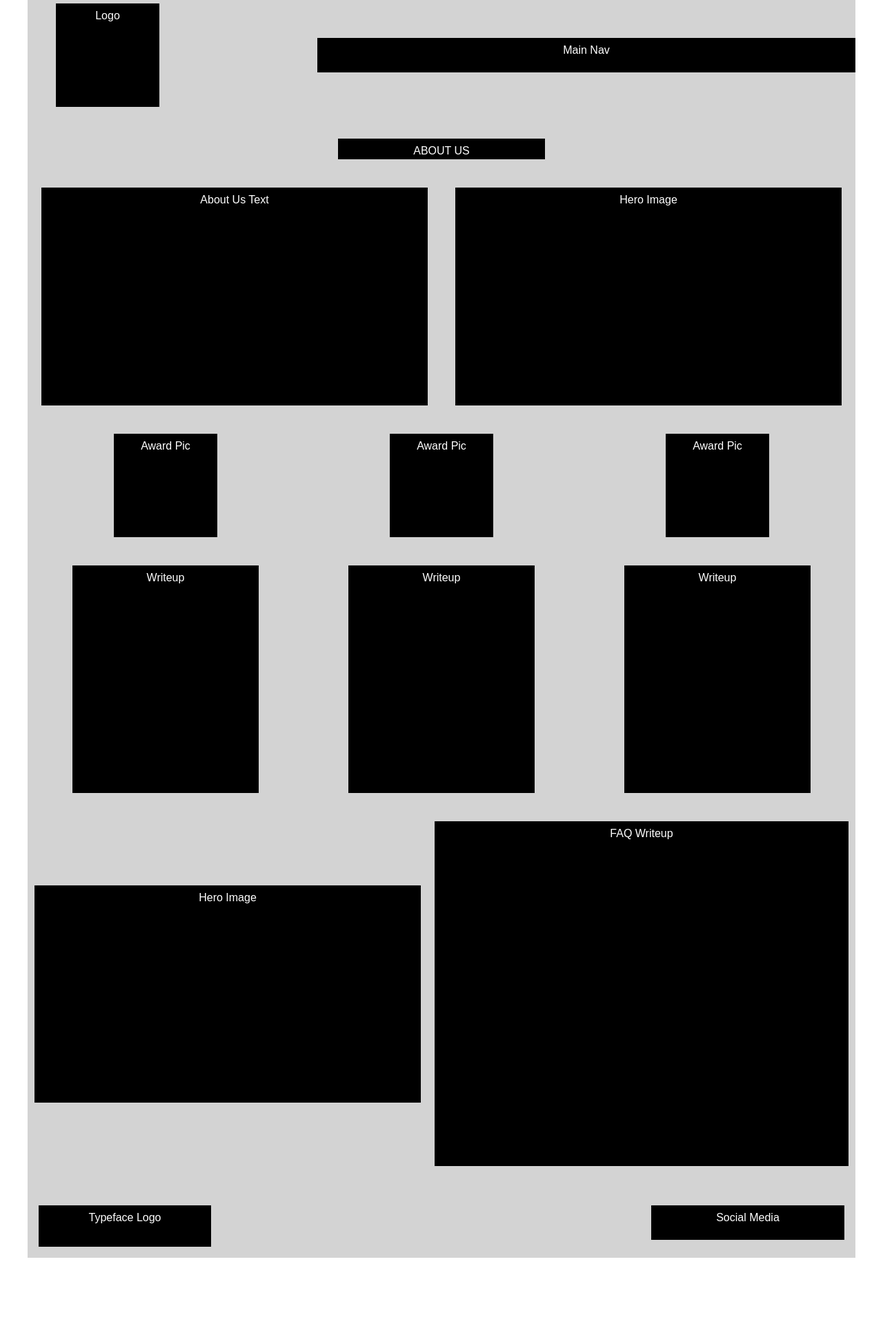
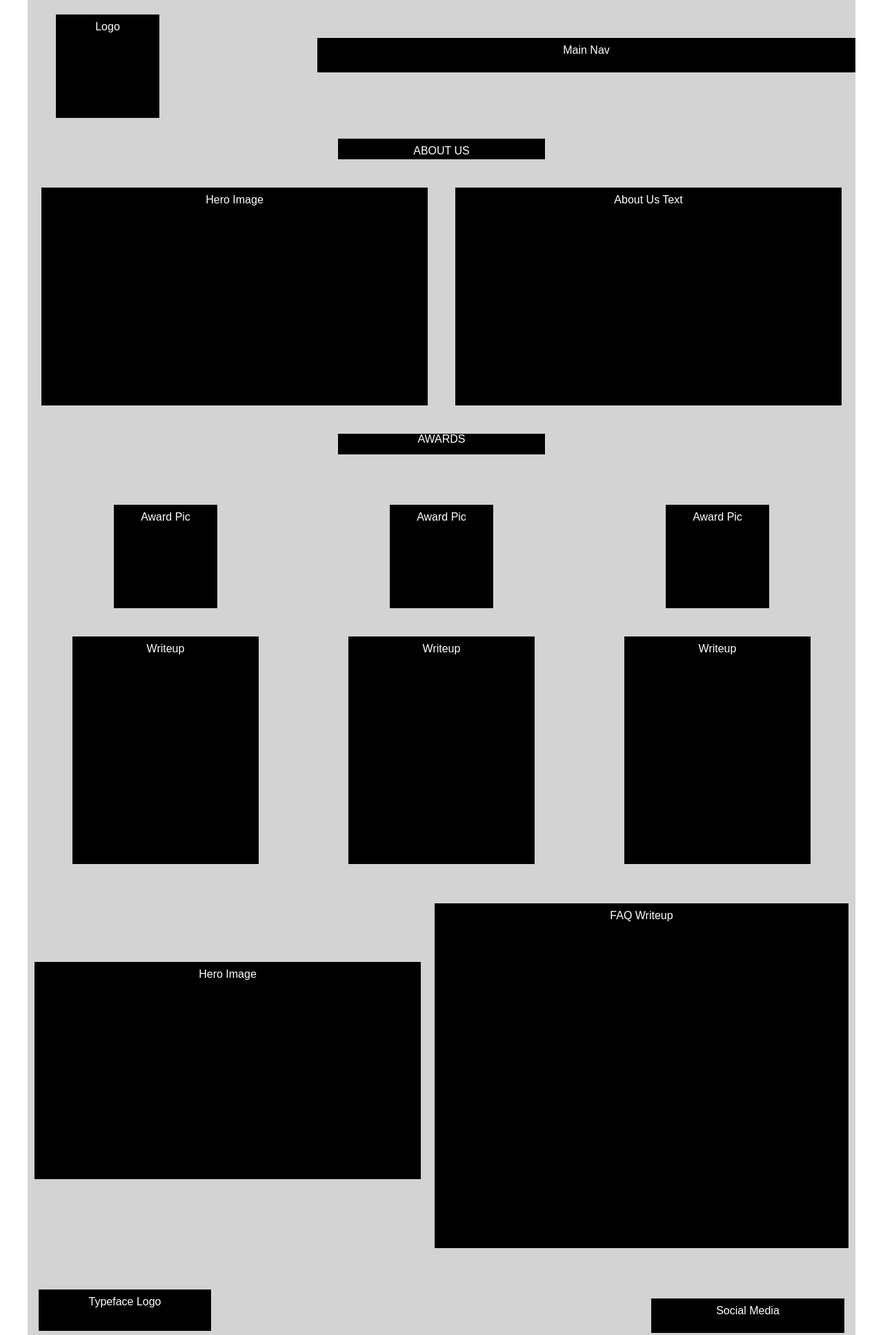
Before and after one commit to jmillermedia/miller_j_project3, a plain HTML site: page index.html in a window 1280 px wide. Shown: the top 1936 px of the page at 69% size. Before the commit the page ends 1824 px from the top, so only its background shows below. Drawn offline with Linux system fonts and the light colour scheme.

Commit message:
Responsive Design Complete

```diff
--- a/css/main.css
+++ b/css/main.css
@@ -1,4 +1,4 @@
-/* CSS STYLESHEET START */
+/* Main Setup Start */
 
 body {
 	font-family: arial, sans-serif;
@@ -20,12 +20,363 @@ p {
 }
 
 #wrapper {
+	width: 100%;
+	margin: 0 auto;
+	background-color: lightgrey;
+}
+
+#logo {
+	position: absolute;
+	color: white;
+	background-color: rgb(109, 109, 109);
+	width: 150px;
+	height: 150px;
+	left: 50%;
+	margin-left: -75px;
+	margin-top: 32px;
+	z-index: 1;
+}
+
+.burgerNav {
+	position: absolute;
+	margin-left: 32px;
+	margin-top: 16px;
+	cursor: pointer;
+}
+
+.bar1, .bar2, .bar3 {
+	width: 35px;
+	height: 3px;
+	background-color: rgb(160, 160, 160);
+	margin: 6px 0;
+	border-radius: 50px;
+	z-index: 1;
+}
+
+#mainNav {
+	position: relative;
+	color: white;
+	background-color: black;
+	width: 100%;
+	height: 160px;
+	align-self: center;
+	margin-left: auto;
+	margin-top: 0;
+}
+
+#pageTitle {
+	margin: 0px auto;
+	background-color: black;
+	color: white;
+	margin-top: 41px;
+	margin-bottom: 41px;
+	width: 300px;
+	height: 30px
+}
+
+
+#aboutSection1 {
+	width: 100%;
+	margin: 0px auto;
+	display: flex;
+	flex-direction: column;
+
+}
+
+#heroImage {
+	width: 280px;
+	height: 158px;
+	background-color: black;
+	color: white;
+	order: 0;
+	margin: 0px auto;
+}
+
+#aboutUsText {
+	width: 280px;
+	height: 300px;
+	background-color: black;
+	color: white;
+	margin: 0px auto;
+	margin-top: 32px;
+}
+
+.awardPicWriteup {
+	display: flex;
+	flex-direction: column;
+	justify-content: center;
+	align-items: center;
+	margin-top: 32px;
+}
+
+#awardSection h2 {
+		margin: 0px auto;
+		background-color: black;
+		color: white;
+		margin-top: 41px;
+		/* margin-bottom: 41px; */
+		width: 300px;
+		height: 30px;
+		text-align: center;
+}
+
+#awardEmblems {
+	margin-top: 41px;
+	margin-bottom: 41px;
+	display: flex;
+	flex-direction: column;
+	justify-content: space-around;
+}
+
+.awardEmblem {
+	width: 150px;
+	height: 150px;
+	background-color: black;
+	color: white;
+	margin-bottom: 41px;
+}
+
+.awardWriteup {
+	height: 330px;
+	width: 270px;
+	background-color: black;
+	color: white;
+}
+
+footer {
+	display: flex;
+	padding: 16px;
+}
+
+#FAQ {
+	display: flex;
+	flex-direction: column;
+	justify-content: space-around;
+	align-items: center;
+	margin-bottom: 41px;
+}
+
+#FAQTitle {
+	margin-right: auto;
+}
+
+#FAQheroImage {
+	width: 75%;
+	height: 315px;
+	color: white;
+	background-color: black;
+}
+
+#FAQWriteup {
+	width: 75%;
+	height: 500px;
+	color: white;
+	background-color: black;
+	margin-top: 16px;
+}
+
+#mainFooter {
+	display: flex;
+	flex-direction: column;
+	align-items: center;
+}
+
+#typefaceLogo {
+	width: 250px;
+	height: 60px;
+	background-color: black;
+	color: white;
+	margin: 0 auto;
+}
+
+#socialMedia {
+	width: 280px;
+	height: 50px;
+	background-color: black;
+	color: white;
+	margin: 0 auto;
+	margin-top: 16px;
+}
+
+/* Main setup end */
+
+
+
+@media screen and (min-width: 900px) {
+	.burgerNav {
+		display: none;
+	}
+
+	#mainHeader {
+		display: flex;
+		flex-direction: row;
+		height: 160px;
+	}
+
+	#wrapper {
+		width: 100%;
+		margin: 0 auto;
+		background-color: lightgrey;
+	}
+
+	#logo {
+		position: initial;
+		color: white;
+		background-color: black;
+		width: 150px;
+		height: 150px;
+		align-self: center;
+		margin-left: 41px;
+	}
+
+	#mainNav {
+		color: white;
+		background-color: black;
+		width: 700px;
+		height: 50px;
+		align-self: center;
+		margin-left: auto;
+	}
+
+	#pageTitle {
+		margin: 0px auto;
+		background-color: black;
+		color: white;
+		margin-top: 41px;
+		margin-bottom: 41px;
+		width: 300px;
+		height: 30px
+	}
+
+	#aboutSection1 {
+		display: flex;
+		flex-direction: row;
+		justify-content: space-around;
+		margin-bottom: 41px;
+		margin: 0px auto;
+	}
+
+	#heroImage {
+		width: 400px;
+		height: 300px;
+		background-color: black;
+		color: white;
+		order: 0;
+	}
+
+	#aboutUsText {
+		width: 400px;
+		height: 300px;
+		background-color: black;
+		color: white;
+		margin-top: 0;
+	}
+
+	.awardPicWriteup {
+		display: flex;
+		flex-direction: column;
+		justify-content: center;
+		align-items: center;
+	}
+
+	#awardEmblems {
+		margin-top: 41px;
+		margin-bottom: 41px;
+		display: flex;
+		flex-direction: row;
+		justify-content: space-around;
+	}
+
+	.awardEmblem {
+		width: 150px;
+		height: 150px;
+		background-color: black;
+		color: white;
+		margin-bottom: 41px;
+	}
+
+	.awardWriteup {
+		height: 330px;
+		width: 270px;
+		background-color: black;
+		color: white;
+	}
+
+	footer {
+		display: flex;
+		padding: 16px;
+	}
+
+	#FAQ {
+		display: flex;
+		flex-direction: row;
+		justify-content: space-around;
+		align-items: center;
+		margin-bottom: 41px;
+	}
+
+	#FAQTitle {
+		margin-right: auto;
+	}
+
+	#FAQheroImage {
+		width: 400px;
+		height: 226px;
+		color: white;
+		background-color: black;
+	}
+
+	#FAQWriteup {
+		width: 400px;
+		height: 333px;
+		color: white;
+		background-color: black;
+	}
+
+	#mainFooter {
+		display: flex;
+		flex-direction: row;
+		/* justify-content: space-between; */
+		margin: 0 auto;
+	}
+
+	#typefaceLogo {
+		width: 250px;
+		height: 60px;
+		background-color: black;
+		color: white;
+		margin-left: 0;
+	}
+
+	#socialMedia {
+		width: 280px;
+		height: 50px;
+		background-color: black;
+		color: white;
+		margin-right: 0;
+	}
+}
+/* Desktop Media Query */
+@media screen and (min-width: 1200px) {
+
+	.burgerNav {
+		display: none;
+	}
+
+	#mainHeader {
+		display: flex;
+		flex-direction: row;
+		height: 160px;
+	}
+
+	#wrapper {
 		width: 1200px;
 		margin: 0 auto;
 		background-color: lightgrey;
 	}
 
 	#logo {
+		position: initial;
 		color: white;
 		background-color: black;
 		width: 150px;
@@ -55,16 +406,19 @@ p {
 
 	#aboutSection1 {
 		display: flex;
+		flex-direction: row;
 		justify-content: space-around;
 		margin-bottom: 41px;
+		margin: 0px auto;
 	}
 
 	#heroImage {
+		display: inline;
 		width: 560px;
 		height: 316px;
 		background-color: black;
 		color: white;
-	order: 1;
+		order: 0;
 	}
 
 	#aboutUsText {
@@ -72,6 +426,7 @@ p {
 		height: 316px;
 		background-color: black;
 		color: white;
+		margin-top: 0;
 	}
 
 	.awardPicWriteup {
@@ -135,6 +490,12 @@ footer {
 		background-color: black;
 	}
 
+	.mainFooter {
+		display: flex;
+		flex-direction: row;
+		justify-content: space-between;
+	}
+
 	#typefaceLogo {
 		width: 250px;
 		height: 60px;
@@ -147,5 +508,5 @@ footer {
 		height: 50px;
 		background-color: black;
 		color: white;
-	margin-left: auto;
 	}
+}
--- a/index.html
+++ b/index.html
@@ -3,6 +3,8 @@
 <html lang="en">
 <head>
 	<meta charset="utf-8">
+	<meta http-equiv="x-ua-compatible" content="ie=edge">
+	<meta name="viewport" content="width=device-width, initial-scale=1.0" />
 	<title>About Us Scaffolding</title>
 	<link rel="stylesheet" type="text/css" href="css/reset.css">
 	<link rel="stylesheet" type="text/css" href="css/main.css">
@@ -14,6 +16,11 @@
 		<h2 class="hidden">About Us Header</h2>
 		<div id="logo"><p>Logo</p></div>
 		<div id="mainNav"><p>Main Nav</p></div>
+		<div class="burgerNav">
+			<div class="bar1"></div>
+			<div class="bar2"></div>
+			<div class="bar3"></div>
+		</div>
 	</header>
 
 	<div id="pageTitle"><p>ABOUT US</p></div>
@@ -25,7 +32,7 @@
 	</section>
 
 	<section id="awardSection">
-		<h2 class="hidden">AWARDS</h2>
+		<h2>AWARDS</h2>
 		<div id="awardEmblems">
 
 			<div class="awardPicWriteup">
@@ -63,13 +70,13 @@
 		<div id="FAQWriteup"><p>FAQ Writeup</p></div>
 	</section>
 
-	<footer>
+	<footer id="mainFooter">
 		<h2 class="hidden">Footer Section</h2>
 		<div id="typefaceLogo"><p>Typeface Logo</p></div>
 		<div id="socialMedia"><p>Social Media</p></div>
 	</footer>
 
 </div>
-	<script src="js/main.css"></script>
+	<script src="js/main.js"></script>
 </body>
 </html>
```
Lines whose indentation alone changed are shown as unchanged.
